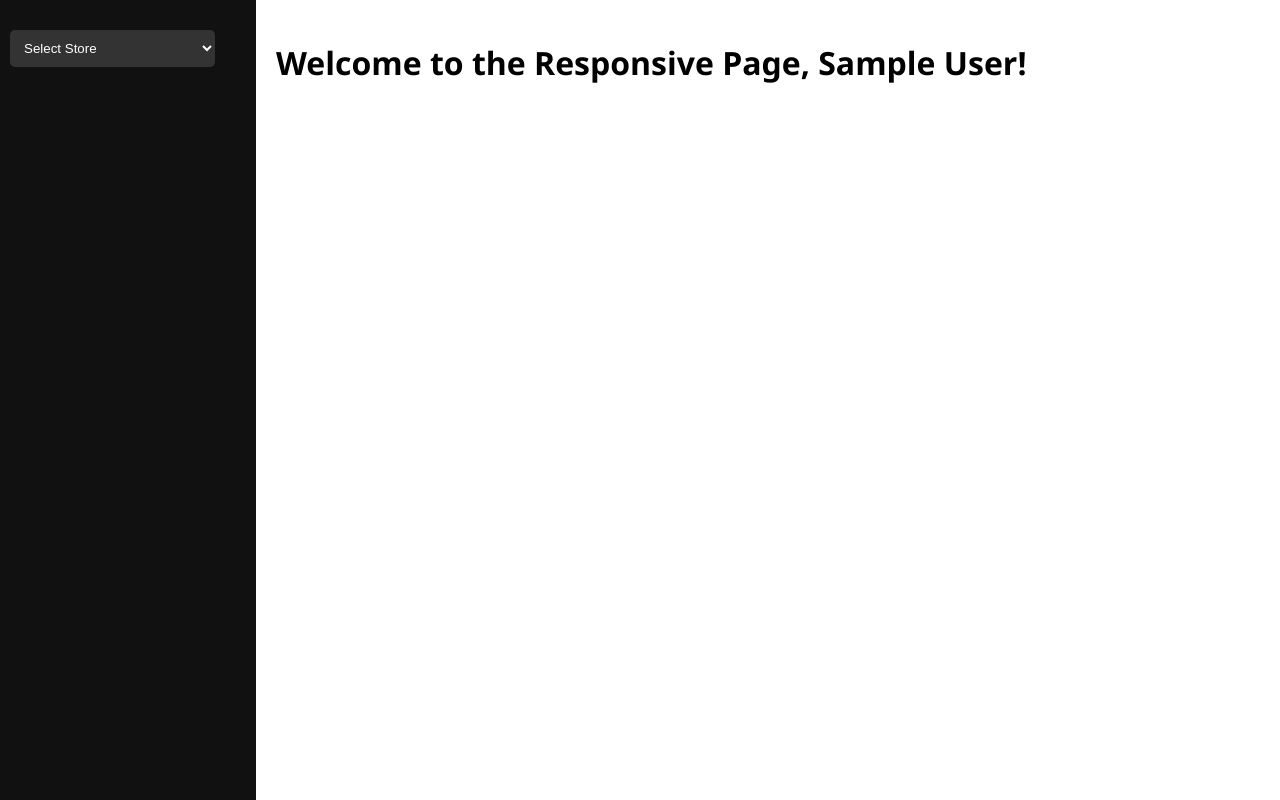
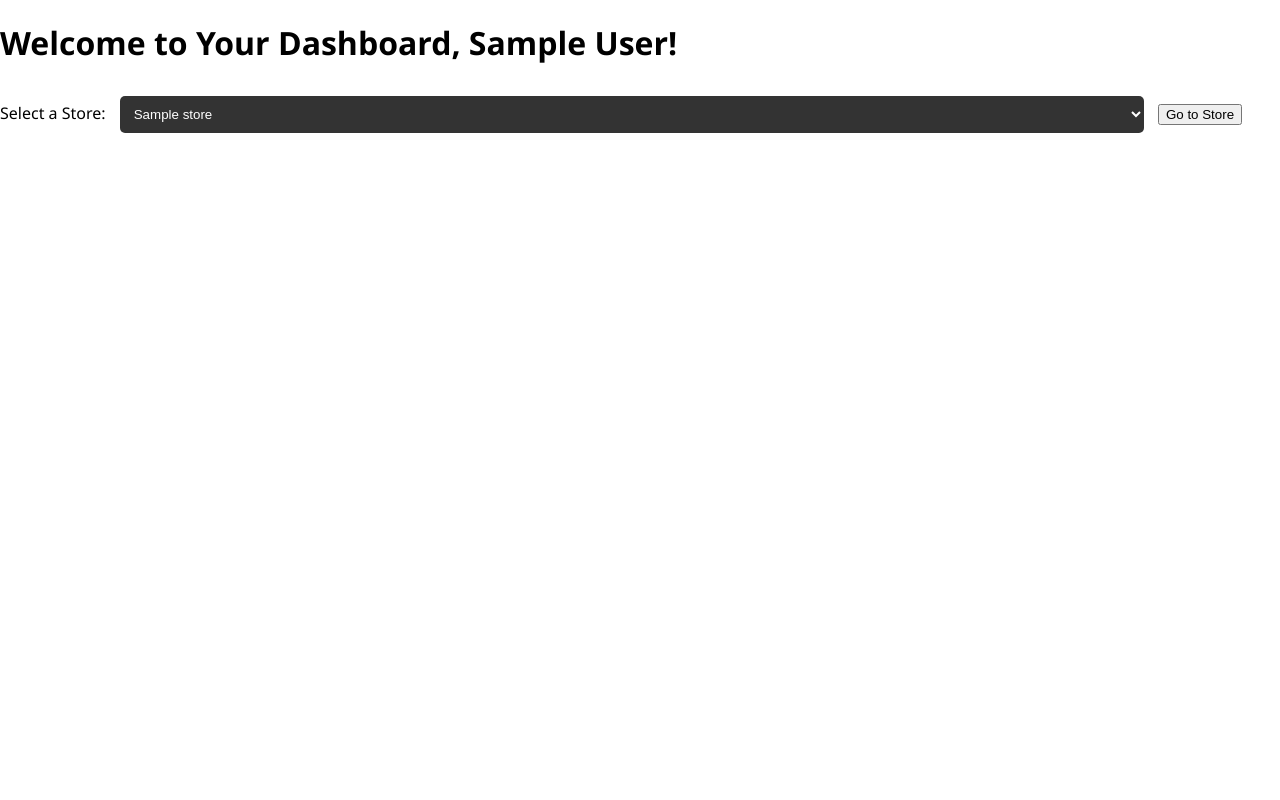
Before and after one commit to Sarmad426/E-commerce-CMS, a PHP site: page / in a window 1280 px wide. Run offline with PHP 8.4, Linux system fonts and the light colour scheme; the visitor is signed in with stand-in values (Sample User, id 1); tables that the repository leaves empty or names only in its code hold one stand-in row (values such as "Sample post").

Commit message:
Updated the store page

```diff
--- a/Store/index.php
+++ b/Store/index.php
@@ -1,13 +1,3 @@
-<!DOCTYPE html>
-<html lang="en">
-<head>
-    <meta charset="UTF-8">
-    <meta name="viewport" content="width=device-width, initial-scale=1.0">
-    <title>Responsive Page</title>
-    <link rel="stylesheet" href="style.css">
-</head>
-<body>
-
 <?php
 session_start();
 
@@ -17,76 +7,53 @@ if (!isset($_SESSION["id"])) {
     exit();
 }
 
-// Handle store selection from the URL
-$selectedStore = isset($_GET['store']) ? $_GET['store'] : '';
-
-// Simulate fetching stores for the logged-in user from the database
-$userId = $_SESSION['id']; // Assuming your 'users' table has a 'user_id' column
-
+// Database connection (replace username, password with your actual values)
 $conn = new mysqli("localhost", "root", "", "ecommerce");
 
 if ($conn->connect_error) {
     die("Connection failed: " . $conn->connect_error);
 }
 
-$sql = "SELECT * FROM store WHERE user_id = 10";
-$result = $conn->query($sql);
+$user_id = $_SESSION["id"];
 
-if (!$result) {
-    die("Query failed: " . $conn->error);
-}
+// Fetch user's stores from the store table
+$stores_sql = "SELECT * FROM store WHERE user_id = $user_id";
+$stores_result = $conn->query($stores_sql);
 
 $stores = array();
 
-if ($result->num_rows > 0) {
-    while ($row = $result->fetch_assoc()) {
-        $stores[] = $row;
+if ($stores_result && $stores_result->num_rows > 0) {
+    while ($store_row = $stores_result->fetch_assoc()) {
+        $stores[] = $store_row;
     }
 }
 
 $conn->close();
 ?>
 
-<div class="sidenav">
-    <select id="storeSelect" onchange="redirectToStore()">
-        <option value="" disabled selected>Select Store</option>
-        <?php foreach ($stores as $store) : ?>
-            <option value="<?php echo $store['id']; ?>"><?php echo $store['name']; ?></option>
-        <?php endforeach; ?>
-    </select>
+<!DOCTYPE html>
+<html lang="en">
+<head>
+    <meta charset="UTF-8">
+    <meta name="viewport" content="width=device-width, initial-scale=1.0">
+    <link rel="stylesheet" href="style.css">
+    <title>User Dashboard</title>
+</head>
+<body>
+
+<div class="container">
+    <h1>Welcome to Your Dashboard, <?php echo $_SESSION["name"]; ?>!</h1>
+
+    <form action="dynamic_store.php" method="get">
+        <label for="storeSelect">Select a Store:</label>
+        <select id="storeSelect" name="store_id">
+            <?php foreach ($stores as $store) : ?>
+                <option value="<?php echo $store['id']; ?>"><?php echo $store['name']; ?></option>
+            <?php endforeach; ?>
+        </select>
+        <button type="submit">Go to Store</button>
+    </form>
 </div>
-
-<div class="main">
-    <!-- Page content goes here -->
-    <h1>Welcome to the Responsive Page, <?php echo $_SESSION["name"]; ?>!</h1>
-
-    <?php
-    // Display store-specific content based on the selected store
-    if ($selectedStore) {
-        $storeInfo = getStoreInfo($selectedStore);
-        echo "<p>{$storeInfo}</p>";
-    }
-    ?>
-</div>
-
-<script>
-    function redirectToStore() {
-        var selectedStore = document.getElementById("storeSelect").value;
-        if (selectedStore) {
-            window.location.href = 'responsive_page.php?store=' + selectedStore;
-        }
-    }
-</script>
 
 </body>
 </html>
-
-<?php
-function getStoreInfo($storeId) {
-    // Simulate fetching store info from the database based on the selected store ID
-    // You can modify this function to fetch actual data from your database
-    $storeName = "Store " . $storeId;
-    $userName = $_SESSION["name"];
-    return "{$storeName} is owned by {$userName}";
-}
-?>
```
